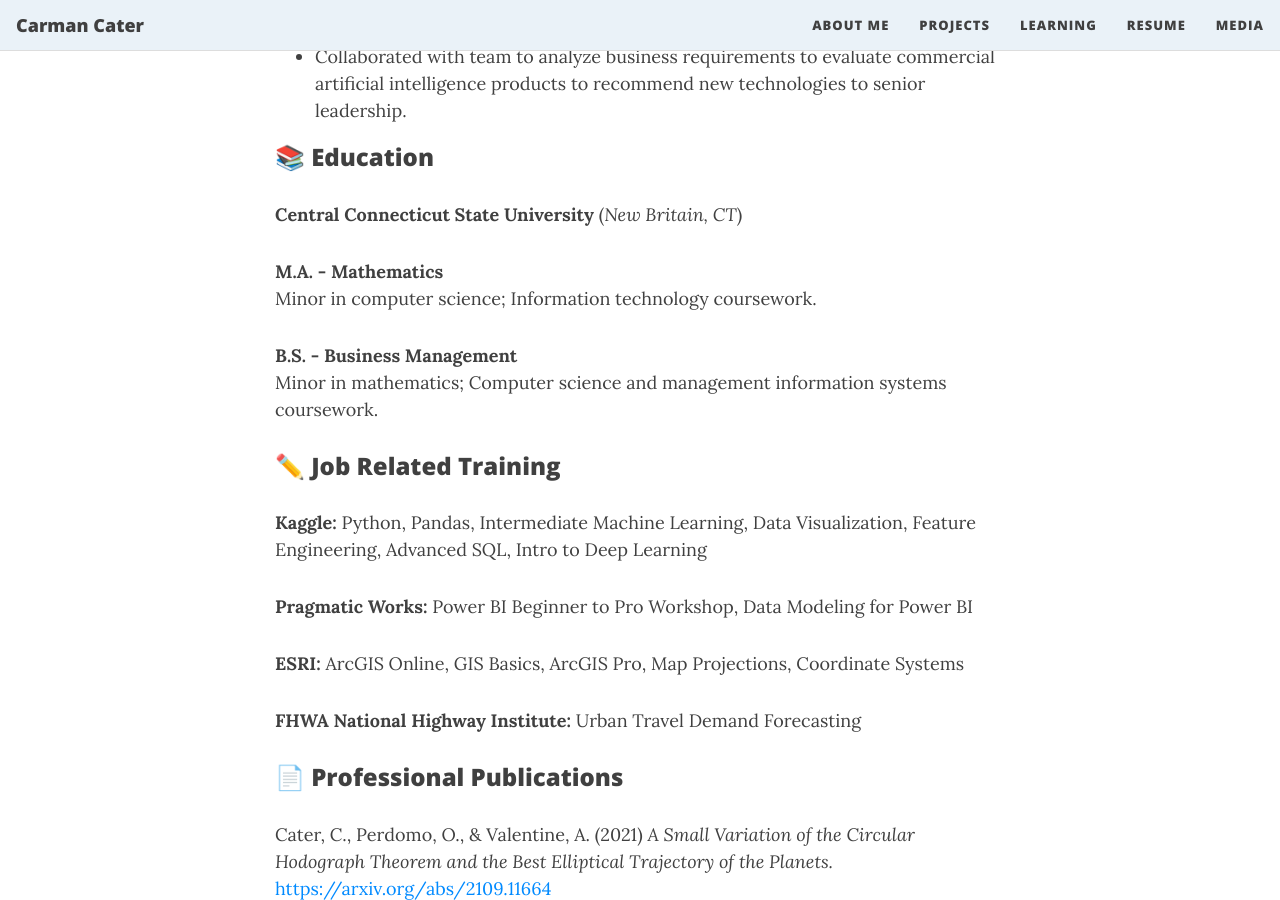
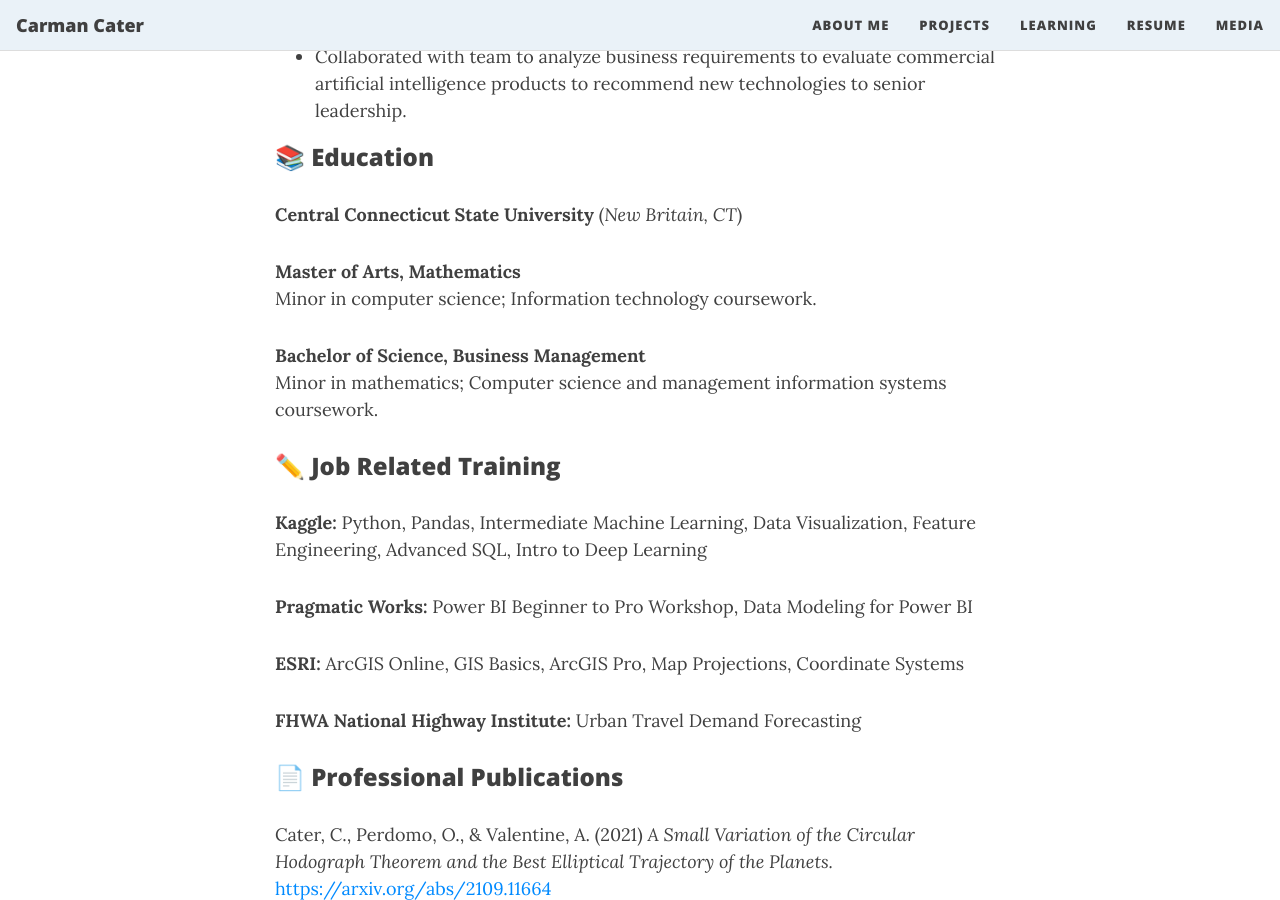
Before and after one commit to carmancater/carmancater.github.io, a Jekyll site: the page built from resume.md, in a window 1280 px wide and 900 px high, scrolled down 2223 px. Built offline with Jekyll 4.4.1, drawn with Linux system fonts in a browser that asks for light colours; nearby versions of some CDN libraries; emoji names are drawn with the system emoji font.

Commit message:
Update resume.md

```diff
--- a/resume.md
+++ b/resume.md
@@ -50,10 +50,10 @@ Rate My Professor reviews: [Central CT State University](https://www.ratemyprofe
 
 **Central Connecticut State University** (*New Britain, CT*)
 
-**M.A. - Mathematics**
+**Master of Arts, Mathematics**
 Minor in computer science; Information technology coursework.
 
-**B.S. - Business Management**
+**Bachelor of Science, Business Management**
 Minor in mathematics; Computer science and management information systems coursework.
 
 ### :pencil2: Job Related Training
```
